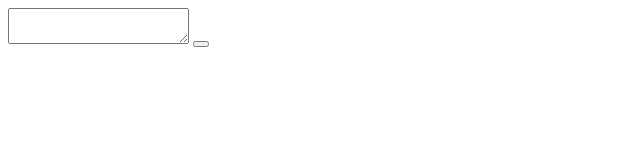
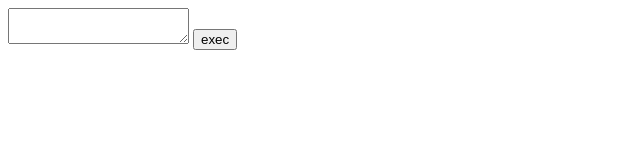
Before and after one commit to opensofias/goldenfork, a plain HTML site: page index.html in a window 1280 px wide. Shown: the full height of the page, 0-640 px from the left. Drawn offline with Linux system fonts and the light colour scheme.

Commit message:
button says "exec" :P

```diff
--- a/index.html
+++ b/index.html
@@ -9,7 +9,7 @@
 <body>
 	<textarea></textarea> <button onclick="new GoldenScheme().run(
 		document.getElementsByTagName ('textarea')[0].value
-		)" ></button>
+		)" >exec</button>
 	<output id="debug" />
 </body>
 </html>
```
